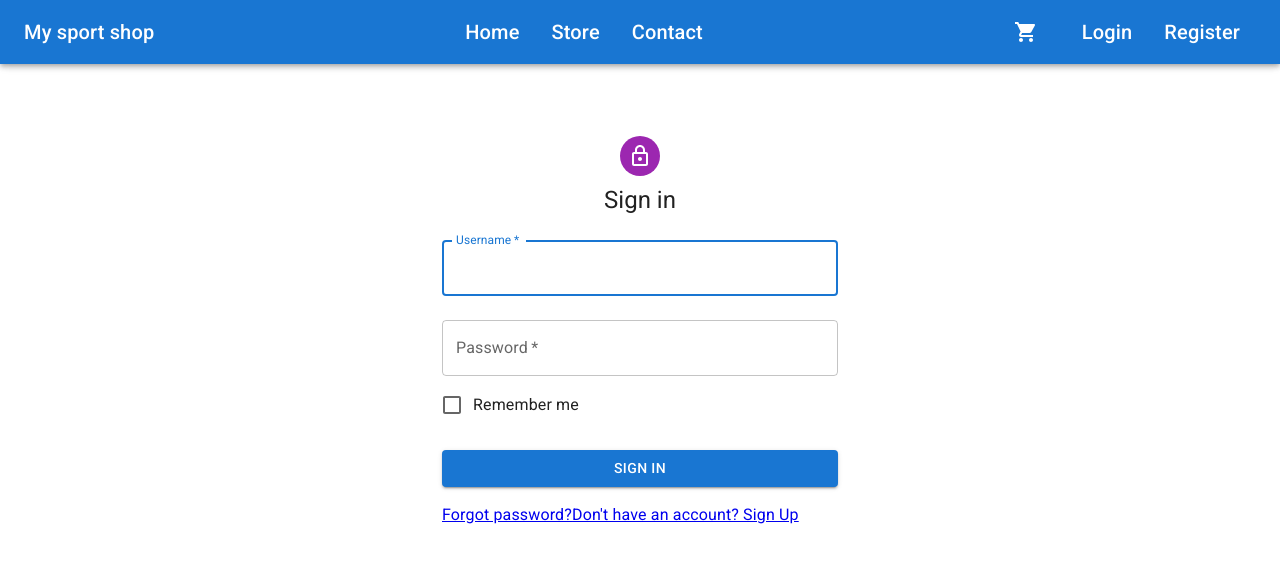
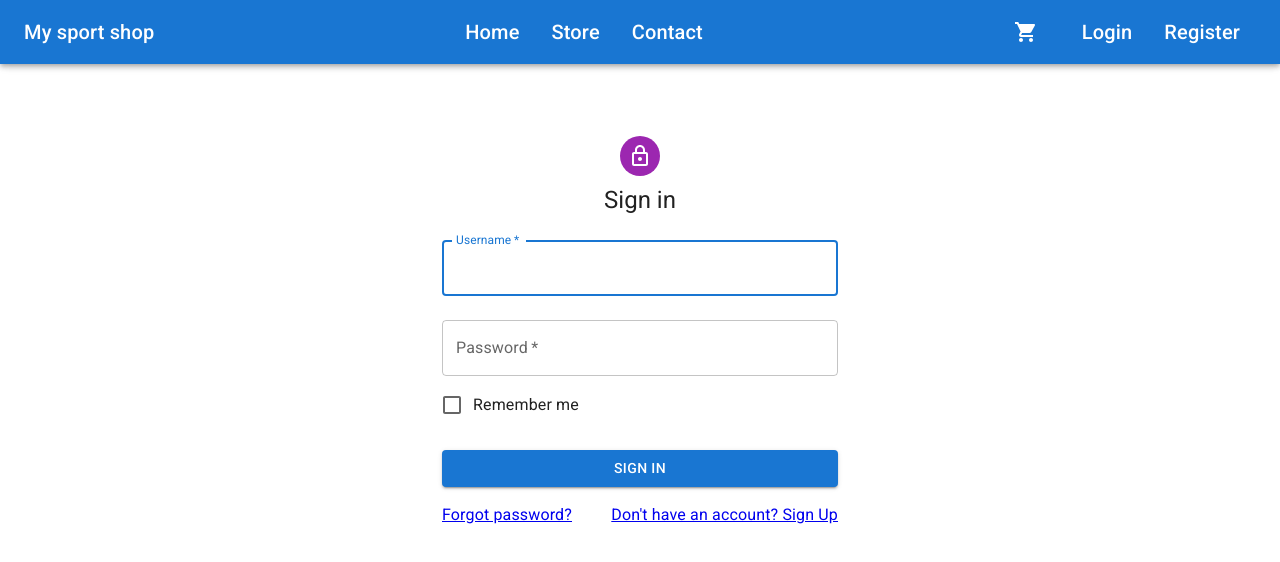
Before and after one commit to mbie95/SportShop, a React (Vite) app in the folder sportshopclient/: page /login in a window 1280 px wide. Shown: the top 562 px of the page. Built offline with nearby package versions, Linux system fonts and the light colour scheme.

Commit message:
Fix space between links

```diff
--- a/sportshopclient/src/features/account/SignInPage.tsx
+++ b/sportshopclient/src/features/account/SignInPage.tsx
@@ -57,13 +57,16 @@ export default function SignInPage() {
               >
                 Sign In
               </LoadingButton>
-              <Grid container>
-                <Grid sx={{size: 'xs'}}>
+              <Grid container sx={{
+                display: "flex",
+                justifyContent: "space-between"
+              }}>
+                <Grid sx={{display:'flex', size: 'xs'}}>
                   <Link href="#" variant="body2">
                     Forgot password?
                   </Link>
                 </Grid>
-                <Grid>
+                <Grid sx={{display:'flex'}}>
                   <Link href="/register" variant="body2">
                     {"Don't have an account? Sign Up"}
                   </Link>
```
